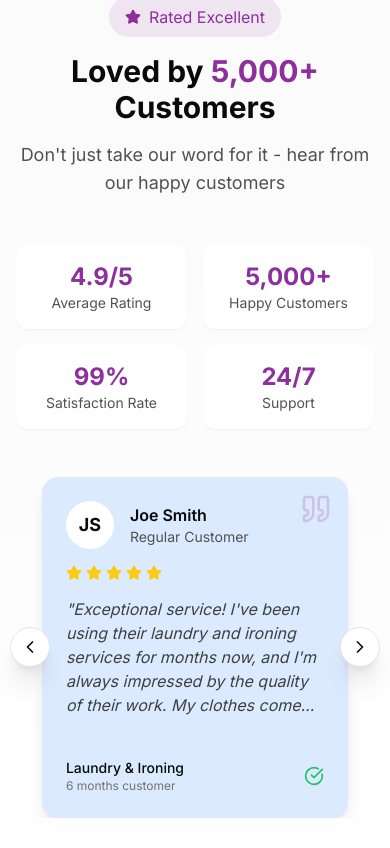
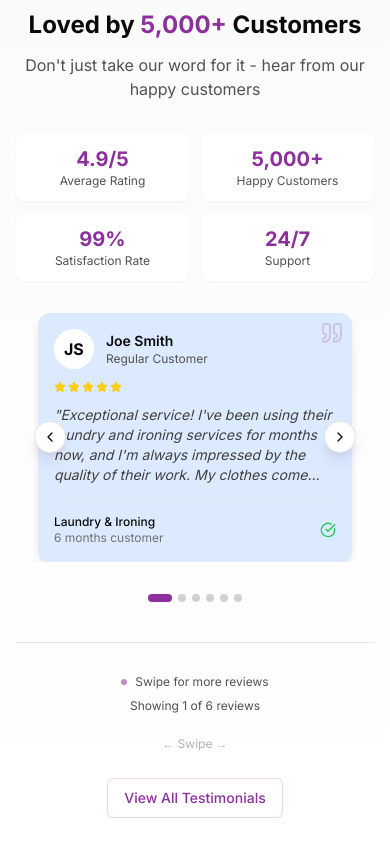
Before and after one commit to ManzoorAhmad1/launderremedy, a Next.js app: page / in a window 390 px wide. Shown: the part 8235-9083 px from the top of the page. Built offline with nearby package versions, Linux system fonts and the light colour scheme.

Commit message:
fix testimonial section responsive issue

```diff
--- a/src/components/testimonials-section.tsx
+++ b/src/components/testimonials-section.tsx
@@ -1,6 +1,6 @@
 "use client"
 
-import React, { useState, useRef } from 'react'
+import React, { useState, useEffect } from 'react'
 import { Star, Quote, ChevronLeft, ChevronRight, CheckCircle } from 'lucide-react'
 import { motion, AnimatePresence } from 'framer-motion'
 import { Button } from './ui/button'
@@ -77,20 +77,42 @@ const testimonials = [
 export default function TestimonialsSection() {
   const [currentIndex, setCurrentIndex] = useState(0)
   const [direction, setDirection] = useState(0)
-  const itemsPerView = typeof window !== 'undefined' ? (window.innerWidth >= 768 ? 3 : 1) : 3
+  const [itemsPerView, setItemsPerView] = useState(1)
+  const [isMobile, setIsMobile] = useState(false)
+
+  // Detect screen size and set items per view
+  useEffect(() => {
+    const updateItemsPerView = () => {
+      const width = window.innerWidth
+      setIsMobile(width < 768)
+      if (width >= 1024) {
+        setItemsPerView(3) // Desktop: 3 items
+      } else if (width >= 768) {
+        setItemsPerView(2) // Tablet: 2 items
+      } else {
+        setItemsPerView(1) // Mobile: 1 item
+      }
+    }
+
+    updateItemsPerView()
+    window.addEventListener('resize', updateItemsPerView)
+    return () => window.removeEventListener('resize', updateItemsPerView)
+  }, [])
 
   const nextSlide = () => {
     setDirection(1)
-    setCurrentIndex((prevIndex) =>
-      prevIndex + itemsPerView >= testimonials.length ? 0 : prevIndex + 1
-    )
+    setCurrentIndex((prevIndex) => {
+      const maxIndex = Math.max(0, testimonials.length - itemsPerView)
+      return prevIndex >= maxIndex ? 0 : prevIndex + 1
+    })
   }
 
   const prevSlide = () => {
     setDirection(-1)
-    setCurrentIndex((prevIndex) =>
-      prevIndex === 0 ? testimonials.length - itemsPerView : prevIndex - 1
-    )
+    setCurrentIndex((prevIndex) => {
+      const maxIndex = Math.max(0, testimonials.length - itemsPerView)
+      return prevIndex === 0 ? maxIndex : prevIndex - 1
+    })
   }
 
   const goToSlide = (index: number) => {
@@ -100,24 +122,27 @@ export default function TestimonialsSection() {
 
   const visibleTestimonials = testimonials.slice(currentIndex, currentIndex + itemsPerView)
 
+  // Calculate total dots based on items per view
+  const totalDots = Math.max(0, testimonials.length - itemsPerView + 1)
+
   return (
-    <section className="py-20 bg-gradient-to-b from-neutral-50 to-white dark:from-neutral-950 dark:to-neutral-900 overflow-hidden">
-      <div className="container mx-auto px-4">
+    <section className="py-12 sm:py-16 md:py-20 bg-gradient-to-b from-neutral-50 to-white dark:from-neutral-950 dark:to-neutral-900 overflow-hidden">
+      <div className="container mx-auto px-4 sm:px-6 lg:px-8">
         {/* Header */}
         <motion.div
           initial={{ opacity: 0, y: 20 }}
           whileInView={{ opacity: 1, y: 0 }}
-          viewport={{ once: true }}
-          className="text-center mb-12"
+          viewport={{ once: true, margin: "-50px" }}
+          className="text-center mb-8 sm:mb-12"
         >
-          <div className="inline-flex items-center px-4 py-2 rounded-full bg-primary/10 text-primary mb-4">
-            <Star className="w-4 h-4 mr-2 fill-primary" />
+          <div className="inline-flex items-center px-3 py-1.5 sm:px-4 sm:py-2 rounded-full bg-primary/10 text-primary text-sm sm:text-base mb-3 sm:mb-4">
+            <Star className="w-3 h-3 sm:w-4 sm:h-4 mr-1.5 sm:mr-2 fill-primary" />
             Rated Excellent
           </div>
-          <h2 className="text-3xl md:text-4xl font-bold mb-4">
+          <h2 className="text-2xl sm:text-3xl md:text-4xl font-bold mb-3 sm:mb-4">
             Loved by <span className="text-primary">5,000+</span> Customers
           </h2>
-          <p className="text-lg text-neutral-600 dark:text-neutral-400 max-w-2xl mx-auto">
+          <p className="text-base sm:text-lg text-neutral-600 dark:text-neutral-400 max-w-2xl mx-auto px-2 sm:px-0">
             Don't just take our word for it - hear from our happy customers
           </p>
         </motion.div>
@@ -126,95 +151,100 @@ export default function TestimonialsSection() {
         <motion.div
           initial={{ opacity: 0, y: 20 }}
           whileInView={{ opacity: 1, y: 0 }}
-          viewport={{ once: true }}
-          className="grid grid-cols-2 md:grid-cols-4 gap-4 mb-12 max-w-3xl mx-auto"
+          viewport={{ once: true, margin: "-50px" }}
+          className="grid grid-cols-2 sm:grid-cols-4 gap-3 sm:gap-4 mb-8 sm:mb-12 max-w-3xl mx-auto"
         >
-          <div className="text-center p-4 bg-white dark:bg-neutral-800 rounded-xl shadow-sm">
-            <div className="text-2xl md:text-3xl font-bold text-primary">4.9/5</div>
-            <div className="text-sm text-neutral-600 dark:text-neutral-400">Average Rating</div>
+          <div className="text-center p-3 sm:p-4 bg-white dark:bg-neutral-800 rounded-lg sm:rounded-xl shadow-sm">
+            <div className="text-xl sm:text-2xl md:text-3xl font-bold text-primary">4.9/5</div>
+            <div className="text-xs sm:text-sm text-neutral-600 dark:text-neutral-400">Average Rating</div>
           </div>
-          <div className="text-center p-4 bg-white dark:bg-neutral-800 rounded-xl shadow-sm">
-            <div className="text-2xl md:text-3xl font-bold text-primary">5,000+</div>
-            <div className="text-sm text-neutral-600 dark:text-neutral-400">Happy Customers</div>
+          <div className="text-center p-3 sm:p-4 bg-white dark:bg-neutral-800 rounded-lg sm:rounded-xl shadow-sm">
+            <div className="text-xl sm:text-2xl md:text-3xl font-bold text-primary">5,000+</div>
+            <div className="text-xs sm:text-sm text-neutral-600 dark:text-neutral-400">Happy Customers</div>
           </div>
-          <div className="text-center p-4 bg-white dark:bg-neutral-800 rounded-xl shadow-sm">
-            <div className="text-2xl md:text-3xl font-bold text-primary">99%</div>
-            <div className="text-sm text-neutral-600 dark:text-neutral-400">Satisfaction Rate</div>
+          <div className="text-center p-3 sm:p-4 bg-white dark:bg-neutral-800 rounded-lg sm:rounded-xl shadow-sm">
+            <div className="text-xl sm:text-2xl md:text-3xl font-bold text-primary">99%</div>
+            <div className="text-xs sm:text-sm text-neutral-600 dark:text-neutral-400">Satisfaction Rate</div>
           </div>
-          <div className="text-center p-4 bg-white dark:bg-neutral-800 rounded-xl shadow-sm">
-            <div className="text-2xl md:text-3xl font-bold text-primary">24/7</div>
-            <div className="text-sm text-neutral-600 dark:text-neutral-400">Support</div>
+          <div className="text-center p-3 sm:p-4 bg-white dark:bg-neutral-800 rounded-lg sm:rounded-xl shadow-sm">
+            <div className="text-xl sm:text-2xl md:text-3xl font-bold text-primary">24/7</div>
+            <div className="text-xs sm:text-sm text-neutral-600 dark:text-neutral-400">Support</div>
           </div>
         </motion.div>
 
         {/* Slider Container */}
-        <div className="relative max-w-[90%] mx-auto">
-          {/* Navigation Buttons */}
+        <div className="relative max-w-[90%] sm:max-w-[95%] lg:max-w-[90%] mx-auto">
+          {/* Navigation Buttons - Adjusted for mobile */}
           <button
             onClick={prevSlide}
-            className="absolute left-0 top-1/2 -translate-y-1/2 -translate-x-6 z-10 w-10 h-10 md:w-12 md:h-12 rounded-full bg-white dark:bg-neutral-800 shadow-xl flex items-center justify-center hover:scale-110 transition-all duration-300 border border-neutral-200 dark:border-neutral-700"
+            className="absolute left-0 sm:-left-4 lg:-left-6 top-1/2 -translate-y-1/2 z-10 w-8 h-8 sm:w-10 sm:h-10 md:w-12 md:h-12 rounded-full bg-white dark:bg-neutral-800 shadow-lg sm:shadow-xl flex items-center justify-center hover:scale-110 active:scale-95 transition-all duration-300 border border-neutral-200 dark:border-neutral-700"
             aria-label="Previous testimonial"
           >
-            <ChevronLeft className="w-5 h-5 md:w-6 md:h-6" />
+            <ChevronLeft className="w-4 h-4 sm:w-5 sm:h-5 md:w-6 md:h-6" />
           </button>
 
           <button
             onClick={nextSlide}
-            className="absolute right-0 top-1/2 -translate-y-1/2 translate-x-6 z-10 w-10 h-10 md:w-12 md:h-12 rounded-full bg-white dark:bg-neutral-800 shadow-xl flex items-center justify-center hover:scale-110 transition-all duration-300 border border-neutral-200 dark:border-neutral-700"
+            className="absolute right-0 sm:-right-4 lg:-right-6 top-1/2 -translate-y-1/2 z-10 w-8 h-8 sm:w-10 sm:h-10 md:w-12 md:h-12 rounded-full bg-white dark:bg-neutral-800 shadow-lg sm:shadow-xl flex items-center justify-center hover:scale-110 active:scale-95 transition-all duration-300 border border-neutral-200 dark:border-neutral-700"
             aria-label="Next testimonial"
           >
-            <ChevronRight className="w-5 h-5 md:w-6 md:h-6" />
+            <ChevronRight className="w-4 h-4 sm:w-5 sm:h-5 md:w-6 md:h-6" />
           </button>
 
           {/* Slider */}
-          <div className="relative overflow-hidden px-2">
+          <div className="relative overflow-hidden px-1 sm:px-2">
             <AnimatePresence mode="wait" custom={direction}>
               <motion.div
                 key={currentIndex}
                 custom={direction}
-                initial={{ opacity: 0, x: direction > 0 ? 100 : -100 }}
+                initial={{ opacity: 0, x: direction > 0 ? 50 : -50 }}
                 animate={{ opacity: 1, x: 0 }}
-                exit={{ opacity: 0, x: direction > 0 ? -100 : 100 }}
+                exit={{ opacity: 0, x: direction > 0 ? -50 : 50 }}
                 transition={{ duration: 0.3 }}
-                className="grid grid-cols-1 md:grid-cols-3 gap-6"
+                className="grid grid-cols-1 md:grid-cols-2 lg:grid-cols-3 gap-4 sm:gap-6"
               >
                 {visibleTestimonials.map((testimonial) => (
                   <motion.div
                     key={testimonial.id}
-                    whileHover={{ scale: 1.02 }}
-                    className={`${testimonial.color} rounded-2xl p-6 shadow-lg relative overflow-hidden group transition-all duration-300 h-full`}
+                    whileHover={{ scale: isMobile ? 1 : 1.02 }}
+                    className={`${testimonial.color} rounded-xl sm:rounded-2xl p-4 sm:p-6 shadow-lg relative overflow-hidden group transition-all duration-300 h-full`}
                   >
-                    <Quote className="absolute top-4 right-4 w-8 h-8 text-primary/20 group-hover:text-primary/30 transition-colors" />
+                    <Quote className="absolute top-2 right-2 sm:top-4 sm:right-4 w-6 h-6 sm:w-8 sm:h-8 text-primary/20 group-hover:text-primary/30 transition-colors" />
 
-                    <div className="flex items-center mb-4">
-                      <div className="w-12 h-12 rounded-full bg-white dark:bg-neutral-800 flex items-center justify-center font-bold text-lg mr-4">
+                    <div className="flex items-center mb-3 sm:mb-4">
+                      <div className="w-10 h-10 sm:w-12 sm:h-12 rounded-full bg-white dark:bg-neutral-800 flex items-center justify-center font-bold text-base sm:text-lg mr-3 sm:mr-4 flex-shrink-0">
                         {testimonial.avatar}
                       </div>
-                      <div>
-                        <h4 className="font-semibold">{testimonial.name}</h4>
-                        <p className="text-sm text-neutral-600 dark:text-neutral-400">{testimonial.role}</p>
+                      <div className="min-w-0">
+                        <h4 className="font-semibold text-sm sm:text-base truncate">{testimonial.name}</h4>
+                        <p className="text-xs sm:text-sm text-neutral-600 dark:text-neutral-400 truncate">
+                          {testimonial.role}
+                        </p>
                       </div>
                     </div>
 
-                    <div className="flex mb-4">
+                    <div className="flex mb-3 sm:mb-4">
                       {[...Array(testimonial.rating)].map((_, i) => (
-                        <Star key={i} className="w-4 h-4 fill-yellow-400 text-yellow-400 mr-1" />
+                        <Star
+                          key={i}
+                          className="w-3 h-3 sm:w-4 sm:h-4 fill-yellow-400 text-yellow-400 mr-0.5 sm:mr-1"
+                        />
                       ))}
                     </div>
 
-                    <p className="text-neutral-700 dark:text-neutral-300 italic mb-4 line-clamp-5">
+                    <p className="text-sm sm:text-base text-neutral-700 dark:text-neutral-300 italic mb-3 sm:mb-4 line-clamp-4 sm:line-clamp-5">
                       "{testimonial.content}"
                     </p>
 
-                    <div className="mt-6 pt-4 border-t border-neutral-200 dark:border-neutral-700">
+                    <div className="mt-4 sm:mt-6 pt-3 sm:pt-4 border-t border-neutral-200 dark:border-neutral-700">
                       <div className="flex justify-between items-center">
-                        <div className="text-sm">
-                          <div className="font-medium">{testimonial.service}</div>
-                          <div className="text-xs text-neutral-500 dark:text-neutral-400">
+                        <div className="text-xs sm:text-sm min-w-0">
+                          <div className="font-medium truncate">{testimonial.service}</div>
+                          <div className="text-xs text-neutral-500 dark:text-neutral-400 truncate">
                             {testimonial.duration} customer
                           </div>
                         </div>
-                        <CheckCircle className="w-5 h-5 text-green-500" />
+                        <CheckCircle className="w-4 h-4 sm:w-5 sm:h-5 text-green-500 flex-shrink-0 ml-2" />
                       </div>
                     </div>
                   </motion.div>
@@ -225,33 +255,57 @@ export default function TestimonialsSection() {
         </div>
 
         {/* Dots Navigation */}
-        <div className="flex justify-center mt-8 space-x-2">
-          {Array.from({ length: testimonials.length - itemsPerView + 1 }).map((_, index) => (
+        {totalDots > 1 && (
+          <div className="flex justify-center mt-6 sm:mt-8 space-x-1.5 sm:space-x-2 overflow-x-auto py-2">
+            {Array.from({ length: totalDots }).map((_, index) => (
               <button
                 key={index}
                 onClick={() => goToSlide(index)}
-              className={`w-2 h-2 rounded-full transition-all ${
+                className={`flex-shrink-0 rounded-full transition-all ${
                   index === currentIndex
-                  ? 'bg-primary w-6'
-                  : 'bg-neutral-300 dark:bg-neutral-700 hover:bg-neutral-400'
+                    ? 'bg-primary w-6 sm:w-8 h-2 sm:h-2'
+                    : 'bg-neutral-300 dark:bg-neutral-700 hover:bg-neutral-400 w-2 h-2 sm:w-2 sm:h-2'
                 }`}
                 aria-label={`Go to slide ${index + 1}`}
               />
             ))}
           </div>
+        )}
 
         {/* Auto-slide indicator */}
-        <div className="text-center mt-12 pt-8 border-t border-neutral-200 dark:border-neutral-800">
-          <div className="inline-flex items-center space-x-4 text-sm text-neutral-600 dark:text-neutral-400">
+        <div className="text-center mt-8 sm:mt-12 pt-6 sm:pt-8 border-t border-neutral-200 dark:border-neutral-800">
+          <div className="inline-flex flex-col sm:flex-row items-center justify-center space-y-2 sm:space-y-0 sm:space-x-4 text-xs sm:text-sm text-neutral-600 dark:text-neutral-400">
             <div className="flex items-center space-x-2">
-              <div className="w-2 h-2 bg-primary rounded-full animate-pulse" />
-              <span>Scroll for more reviews</span>
+              <div className="w-1.5 h-1.5 sm:w-2 sm:h-2 bg-primary rounded-full animate-pulse" />
+              <span>Swipe for more reviews</span>
             </div>
-            <div className="hidden md:block">•</div>
-            <div className="hidden md:block">
+            <div className="hidden sm:block">•</div>
+            <div className="text-center sm:text-left">
               Showing {visibleTestimonials.length} of {testimonials.length} reviews
             </div>
           </div>
+        </div>
+
+        {/* Mobile Swipe Hint */}
+        {isMobile && (
+          <div className="mt-4 text-center">
+            <div className="inline-flex items-center space-x-2 text-xs text-neutral-500 animate-pulse">
+              <span>← Swipe →</span>
+            </div>
+          </div>
+        )}
+
+        {/* View All Button for Mobile */}
+        <div className="mt-6 sm:mt-8 text-center lg:hidden">
+          <Button
+            variant="outline"
+            className="border-primary text-primary hover:bg-primary/10 text-sm sm:text-base"
+            asChild
+          >
+            <a href="/testimonials">
+              View All Testimonials
+            </a>
+          </Button>
         </div>
       </div>
     </section>
```
Lines whose indentation alone changed are shown as unchanged.
